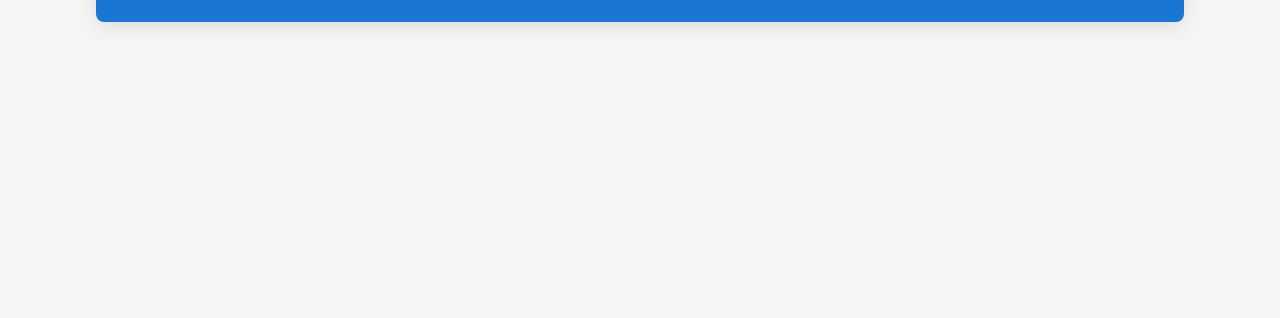
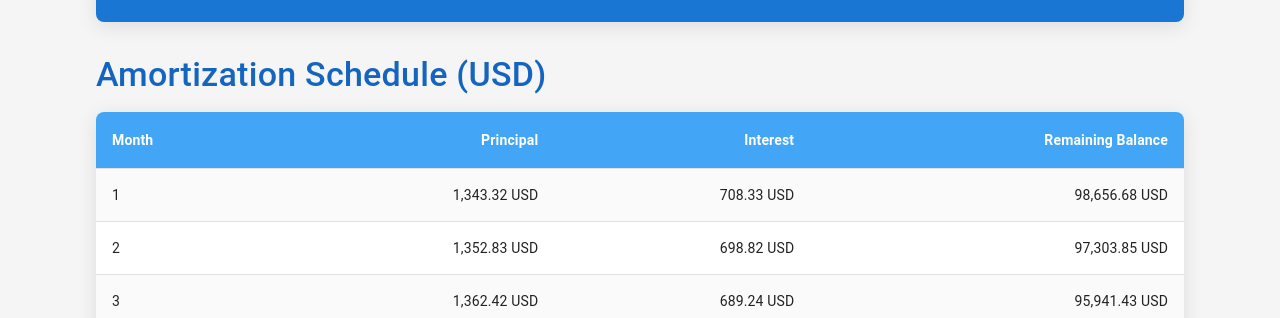
Before and after one commit to devAsh2/LoanCalculator, a React (Vite) app: page / in a window 1280 px wide. Both pictures are taken after a click on the button "CALCULATE". Shown: the part 482-800 px from the top of the page. Built offline with nearby package versions, Linux system fonts and the light colour scheme; no server answers.

Commit message:
Added dynamic amortization table with pagination for 160+ countries

```diff
--- /dev/null
+++ b/src/components/AmortizationTable.tsx
@@ -0,0 +1,165 @@
+import React, { useState } from 'react';
+import {
+  Box,
+  Paper,
+  Table,
+  TableBody,
+  TableCell,
+  TableContainer,
+  TableHead,
+  TableRow,
+  TablePagination,
+  Typography,
+  useTheme
+} from '@mui/material';
+import type { AmortizationEntry } from '../types';
+
+interface AmortizationTableProps {
+  amortizationSchedule: AmortizationEntry[];
+  currencyCode: string;
+}
+
+const AmortizationTable: React.FC<AmortizationTableProps> = ({
+  amortizationSchedule,
+  currencyCode
+}) => {
+  const theme = useTheme();
+  const [page, setPage] = useState(0);
+  const [rowsPerPage, setRowsPerPage] = useState(10);
+
+  // Handle page change
+  const handleChangePage = (event: unknown, newPage: number) => {
+    setPage(newPage);
+  };
+
+  // Handle rows per page change
+  const handleChangeRowsPerPage = (event: React.ChangeEvent<HTMLInputElement>) => {
+    setRowsPerPage(parseInt(event.target.value, 10));
+    setPage(0);
+  };
+
+  // Format currency
+  const formatCurrency = (amount: number): string => {
+    return new Intl.NumberFormat('en-US', {
+      style: 'decimal',
+      minimumFractionDigits: 2,
+      maximumFractionDigits: 2
+    }).format(amount);
+  };
+
+  // Get visible rows
+  const visibleRows = amortizationSchedule.slice(
+    page * rowsPerPage,
+    page * rowsPerPage + rowsPerPage
+  );
+
+  return (
+    <Box sx={{ width: '100%', mb: 6 }}>
+      <Typography
+        variant="h4"
+        component="h2"
+        gutterBottom
+        sx={{
+          mt: 4,
+          mb: 2,
+          fontWeight: 500,
+          color: theme.palette.mode === 'dark' ? 'primary.light' : 'primary.dark'
+        }}
+      >
+        Amortization Schedule ({currencyCode})
+      </Typography>
+
+      <Paper
+        sx={{
+          width: '100%',
+          overflow: 'hidden',
+          borderRadius: 2,
+          boxShadow: '0 4px 20px rgba(0,0,0,0.1)',
+          transition: 'all 0.3s ease',
+        }}
+      >
+        <TableContainer sx={{ maxHeight: 440 }}>
+          <Table stickyHeader aria-label="amortization table">
+            <TableHead>
+              <TableRow>
+                <TableCell
+                  sx={{
+                    fontWeight: 'bold',
+                    bgcolor: theme.palette.mode === 'dark' ? 'primary.dark' : 'primary.light',
+                    color: theme.palette.mode === 'dark' ? 'white' : 'white'
+                  }}
+                >
+                  Month
+                </TableCell>
+                <TableCell
+                  align="right"
+                  sx={{
+                    fontWeight: 'bold',
+                    bgcolor: theme.palette.mode === 'dark' ? 'primary.dark' : 'primary.light',
+                    color: theme.palette.mode === 'dark' ? 'white' : 'white'
+                  }}
+                >
+                  Principal
+                </TableCell>
+                <TableCell
+                  align="right"
+                  sx={{
+                    fontWeight: 'bold',
+                    bgcolor: theme.palette.mode === 'dark' ? 'primary.dark' : 'primary.light',
+                    color: theme.palette.mode === 'dark' ? 'white' : 'white'
+                  }}
+                >
+                  Interest
+                </TableCell>
+                <TableCell
+                  align="right"
+                  sx={{
+                    fontWeight: 'bold',
+                    bgcolor: theme.palette.mode === 'dark' ? 'primary.dark' : 'primary.light',
+                    color: theme.palette.mode === 'dark' ? 'white' : 'white'
+                  }}
+                >
+                  Remaining Balance
+                </TableCell>
+              </TableRow>
+            </TableHead>
+            <TableBody>
+              {visibleRows.map((row) => (
+                <TableRow
+                  key={row.month}
+                  sx={{
+                    '&:nth-of-type(odd)': {
+                      bgcolor: theme.palette.mode === 'dark' ? 'rgba(255, 255, 255, 0.05)' : 'rgba(0, 0, 0, 0.02)'
+                    },
+                    '&:hover': {
+                      bgcolor: theme.palette.mode === 'dark' ? 'rgba(255, 255, 255, 0.1)' : 'rgba(0, 0, 0, 0.04)'
+                    },
+                    transition: 'background-color 0.2s ease'
+                  }}
+                >
+                  <TableCell component="th" scope="row">
+                    {row.month}
+                  </TableCell>
+                  <TableCell align="right">{formatCurrency(row.principal)} {currencyCode}</TableCell>
+                  <TableCell align="right">{formatCurrency(row.interest)} {currencyCode}</TableCell>
+                  <TableCell align="right">{formatCurrency(row.remainingBalance)} {currencyCode}</TableCell>
+                </TableRow>
+              ))}
+            </TableBody>
+          </Table>
+        </TableContainer>
+        <TablePagination
+          rowsPerPageOptions={[5, 10, 25, 50, 100]}
+          component="div"
+          count={amortizationSchedule.length}
+          rowsPerPage={rowsPerPage}
+          page={page}
+          onPageChange={handleChangePage}
+          onRowsPerPageChange={handleChangeRowsPerPage}
+        />
+      </Paper>
+    </Box>
+  );
+};
+
+export default AmortizationTable;
--- a/src/components/Calculator.tsx
+++ b/src/components/Calculator.tsx
@@ -20,6 +20,7 @@ import {
 import type {SelectChangeEvent} from "@mui/material"
 import useLoanCalculator from '../hooks/useLoanCalculator';
 import useCurrencyConverter from '../hooks/useCurrencyCalculator';
+import AmortizationTable from "./AmortizationTable"
 
 
 const Calculator: React.FC = () => {
@@ -240,7 +241,10 @@ const Calculator: React.FC = () => {
               </Button>
             </Box>
           </Box>
-
+          <AmortizationTable
+            amortizationSchedule={result.amortizationSchedule}
+            currencyCode={selectedCurrency}
+          />
 
         </>
       )}
```
